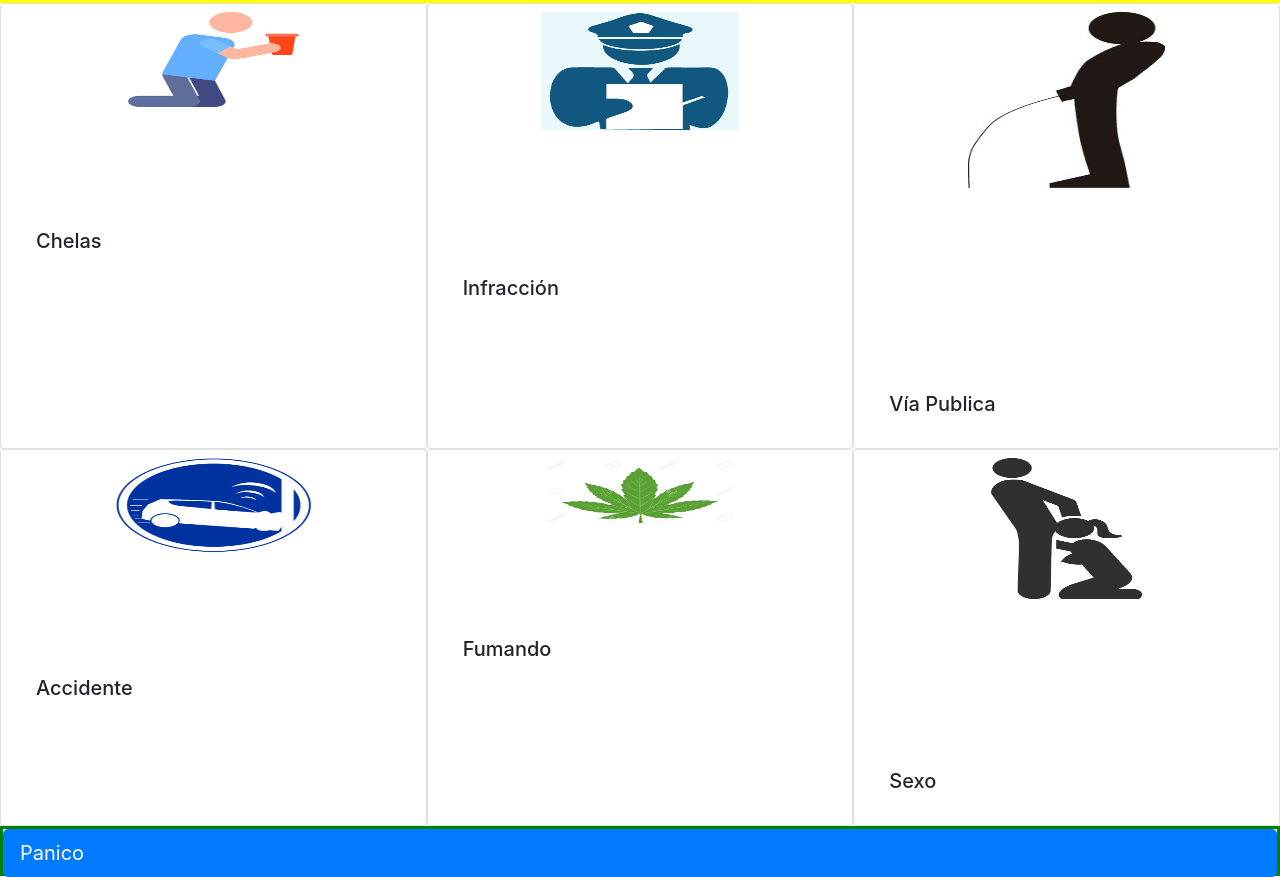
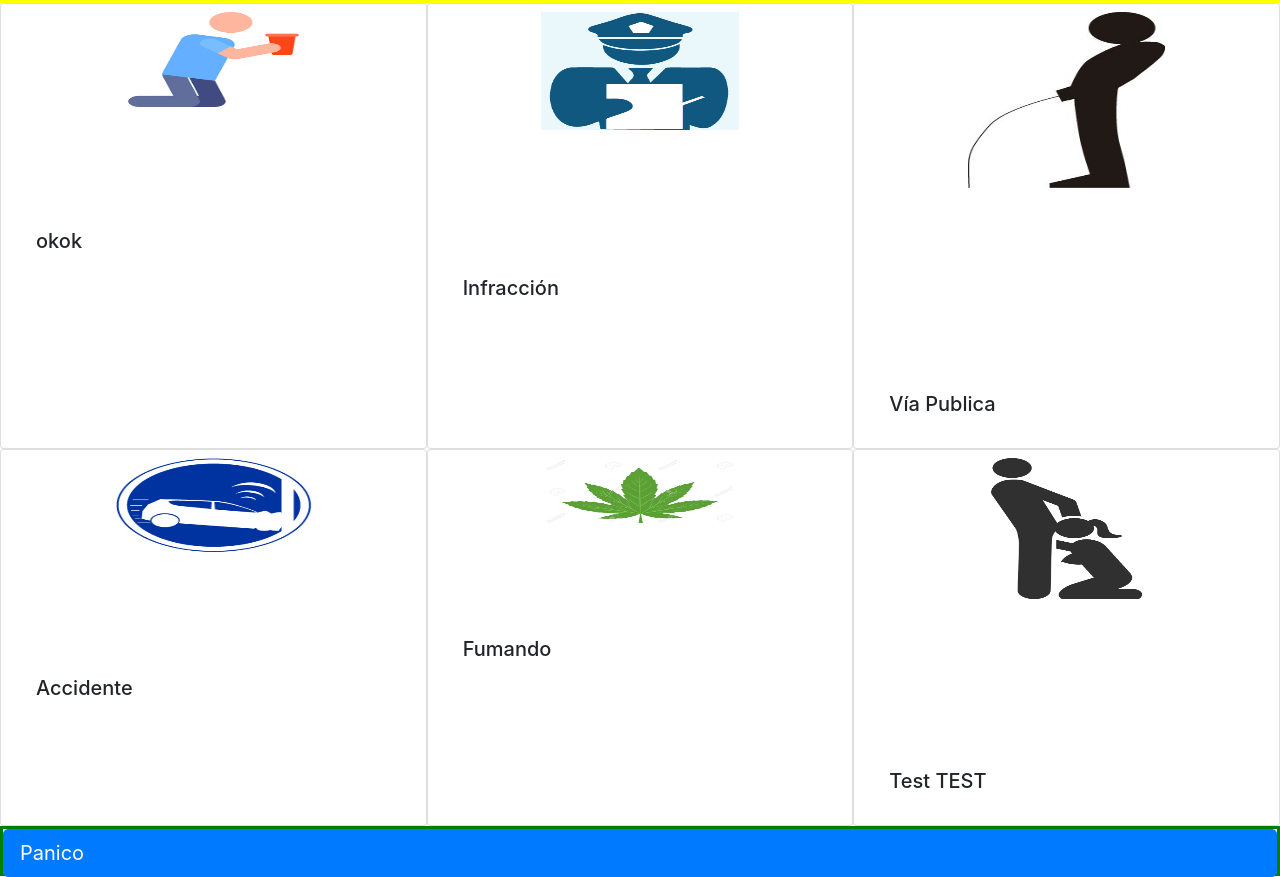
Before and after one commit to humanwarepc/AppBogado, a plain HTML site: page index.html in a window 1280 px wide. Shown: the part 237-1114 px from the top of the page. Drawn offline with nearby package versions, Linux system fonts and the light colour scheme.

Commit message:
Edición Etiqueta 2

```diff
--- a/index.html
+++ b/index.html
@@ -26,7 +26,7 @@
         <div class="card card-custom col-4 " >
           <div class="imgpx"> <img class="card-img-top cards" src="img/peda.png" alt="Card image cap"></div>
             <div class="card-body">
-              <h5 class="card-title fontsize">Chelas</h5>
+              <h5 class="card-title fontsize">okok</h5>
 
             </div>
           </div>
@@ -76,7 +76,7 @@
         <div class="card card-custom col-4 " >
           <div class="imgpx"> <img class="card-img-top cards" src="img/sex.jpg" alt="Card image cap"></div>
             <div class="card-body">
-              <h5 class="card-title fontsize">Sexo</h5>
+              <h5 class="card-title fontsize">Test TEST</h5>
 
             </div>
           </div>
```
